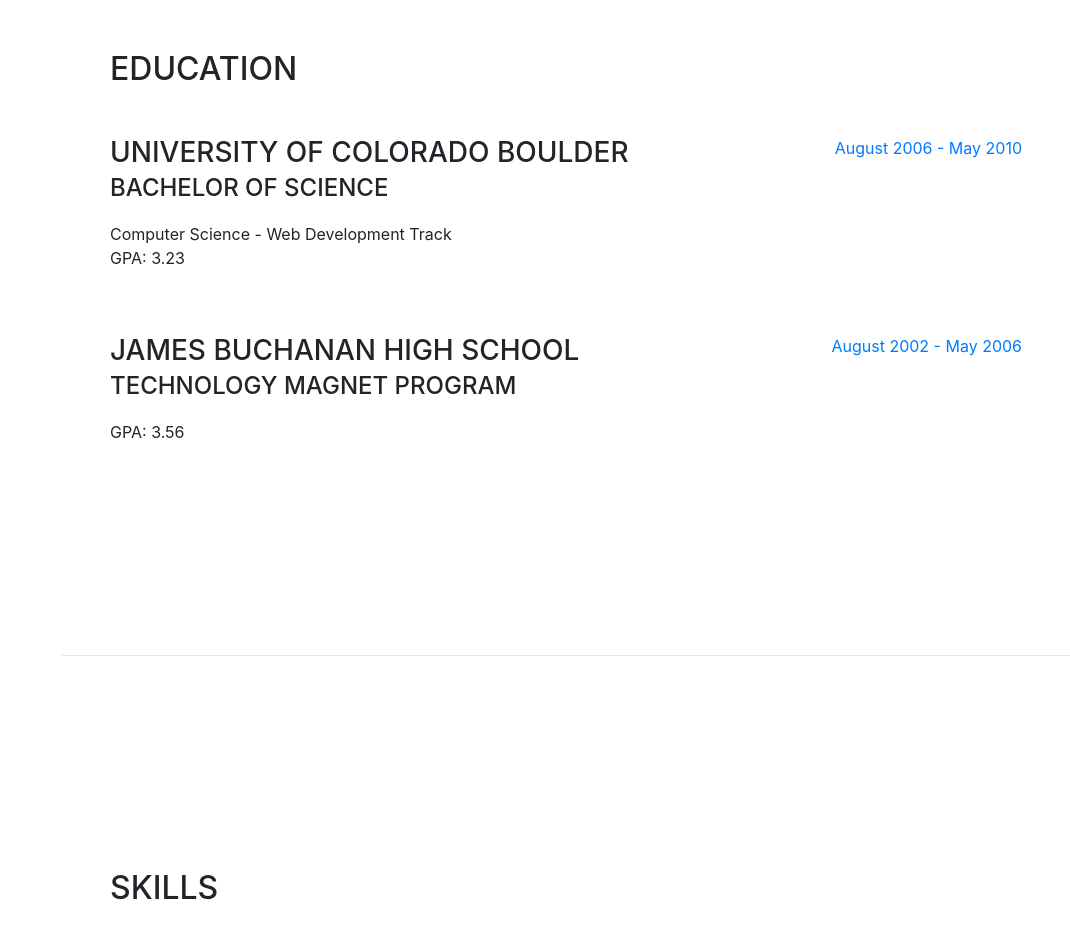
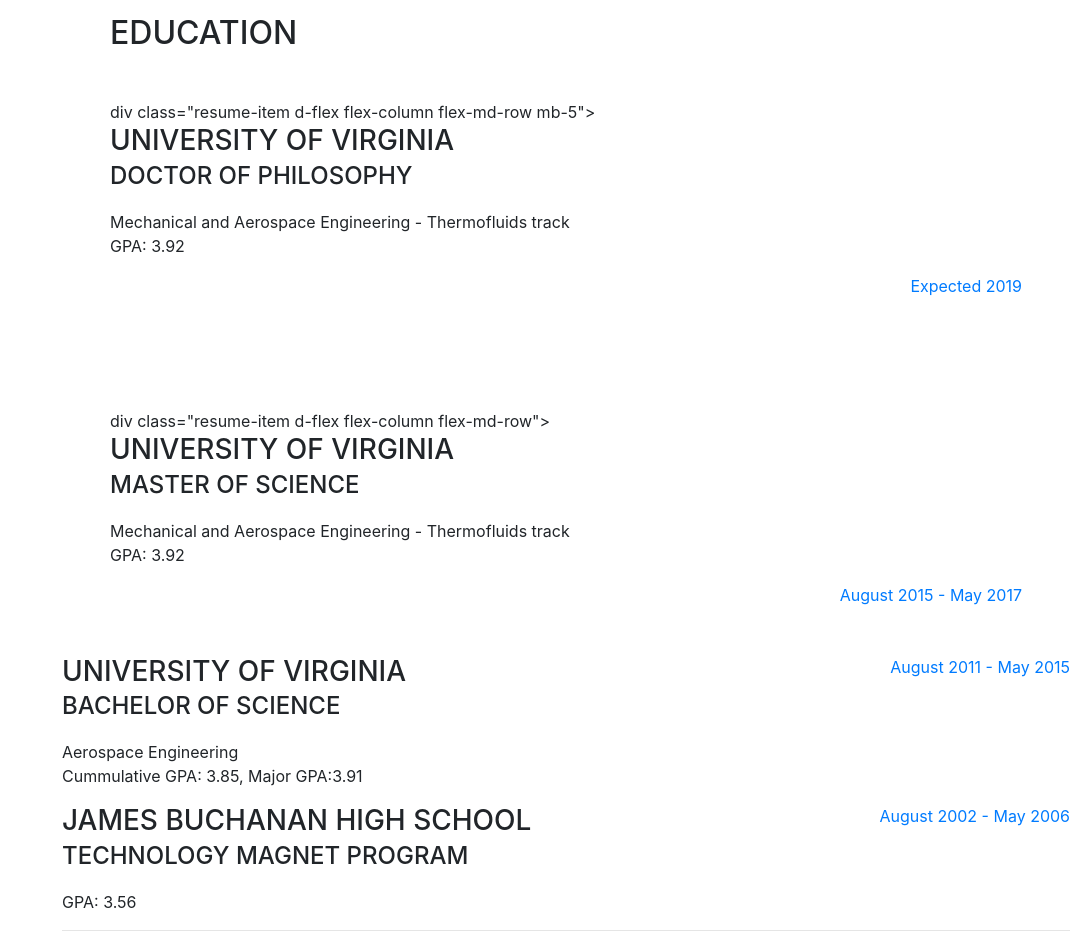
Before and after one commit to atb5dc/deji-website-new, a website with bundled scripts: page index.html in a window 1280 px wide. Shown: the part 2040-2974 px from the top of the page, without its empty margins (210-1280 px from the left). Built offline with nearby package versions, Linux system fonts and the light colour scheme; a web font is replaced by a local one.

Commit message:
Update index.html

```diff
--- a/index.html
+++ b/index.html
@@ -147,15 +147,40 @@
         <div class="my-auto">
           <h2 class="mb-5">Education</h2>
 
-          <div class="resume-item d-flex flex-column flex-md-row mb-5">
+          div class="resume-item d-flex flex-column flex-md-row mb-5">
             <div class="resume-content mr-auto">
-              <h3 class="mb-0">University of Colorado Boulder</h3>
-              <div class="subheading mb-3">Bachelor of Science</div>
-              <div>Computer Science - Web Development Track</div>
-              <p>GPA: 3.23</p>
+              <h3 class="mb-0">University of Virginia</h3>
+              <div class="subheading mb-3">Doctor of Philosophy </div>
+              <div>Mechanical and Aerospace Engineering - Thermofluids track </div>
+              <p> GPA: 3.92 </p>
             </div>
             <div class="resume-date text-md-right">
-              <span class="text-primary">August 2006 - May 2010</span>
+              <span class="text-primary">Expected 2019</span>
+            </div>
+          </div>
+
+
+          div class="resume-item d-flex flex-column flex-md-row">
+            <div class="resume-content mr-auto">
+              <h3 class="mb-0">University of Virginia</h3>
+              <div class="subheading mb-3">Master of Science</div>
+              <div>Mechanical and Aerospace Engineering - Thermofluids track </div>
+              <p> GPA: 3.92 </p>
+            </div>
+            <div class="resume-date text-md-right">
+              <span class="text-primary">August 2015 - May 2017</span>
+            </div>
+          </div>
+
+          <div class="resume-item d-flex flex-column flex-md-row">
+            <div class="resume-content mr-auto">
+              <h3 class="mb-0">University of Virginia</h3>
+              <div class="subheading mb-3">Bachelor of Science</div>
+              <div>Aerospace Engineering </div>
+              <p>Cummulative GPA: 3.85,   Major GPA:3.91  </p>
+            </div>
+            <div class="resume-date text-md-right">
+              <span class="text-primary">August 2011 - May 2015</span>
             </div>
           </div>
 
```
